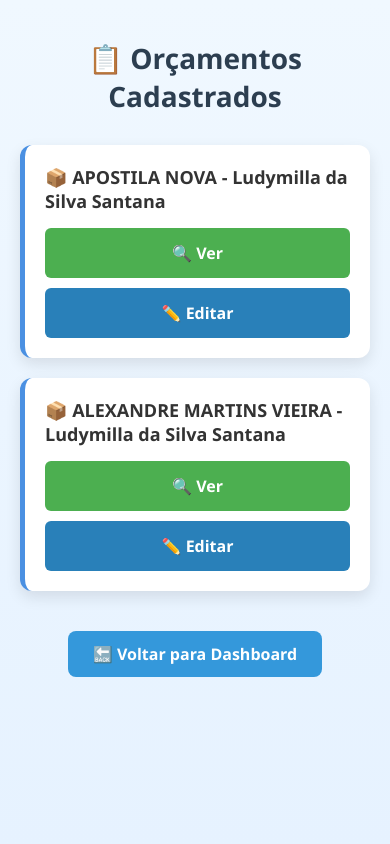
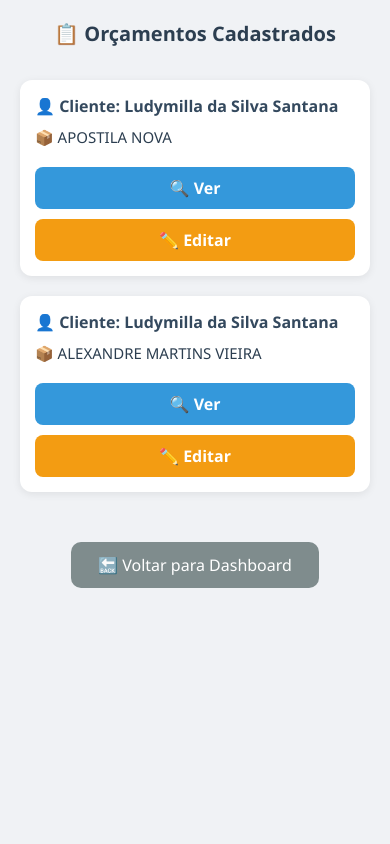
Before and after one commit to yarinsantanamartins/orcamento, a Django app: page /orcamentos/ in a window 390 px wide. Run offline with Django 5.2, Linux system fonts and the light colour scheme; data comes from the database, SQL or seed files in the repository; both versions use the stored data as it was after the commit.

Commit message:
alteracao templates

```diff
--- a/core/templates/core/lista_orcamentos.html
+++ b/core/templates/core/lista_orcamentos.html
@@ -1,147 +1,120 @@
+{% load static %}
 <!DOCTYPE html>
 <html lang="pt-br">
 <head>
-    <meta charset="UTF-8" />
-    <title>📋 Orçamentos Cadastrados</title>
-    <meta name="viewport" content="width=device-width, initial-scale=1.0" />
+    <meta charset="UTF-8">
+    <title>Orçamentos</title>
+    <meta name="viewport" content="width=device-width, initial-scale=1">
     <style>
-        * {
-            box-sizing: border-box;
-        }
-
         body {
-            font-family: 'Segoe UI', sans-serif;
-            background: linear-gradient(to bottom, #f0f8ff, #e6f2ff);
-            padding: 20px;
+            font-family: "Segoe UI", sans-serif;
             margin: 0;
-            min-height: 100vh;
+            padding: 0;
+            background-color: #f0f2f5;
         }
 
         h1 {
+            text-align: center;
             color: #2c3e50;
-            text-align: center;
-            font-size: 28px;
-            margin-bottom: 30px;
+            font-size: 24px;
+            margin-top: 20px;
         }
 
         .orcamento-lista {
             display: flex;
-            flex-wrap: wrap;
+            flex-direction: column;
             gap: 20px;
-            max-width: 1000px;
+            padding: 20px;
+            max-width: 900px;
             margin: 0 auto;
-            padding: 0;
-            list-style: none;
         }
 
         .orcamento-item {
-            background-color: #fff;
-            border-left: 5px solid #4a90e2;
+            background-color: #ffffff;
             padding: 20px;
             border-radius: 12px;
-            box-shadow: 0 6px 15px rgba(0,0,0,0.1);
+            box-shadow: 0 2px 8px rgba(0,0,0,0.08);
             display: flex;
             flex-direction: column;
-            justify-content: space-between;
-            flex: 1 1 300px;
-            max-width: 100%;
-            min-width: 280px;
-            word-break: break-word;
-            transition: transform 0.2s;
+            gap: 10px;
         }
 
-        .orcamento-item:hover {
-            transform: scale(1.03);
-            background-color: #f9fcff;
-            box-shadow: 0 10px 25px rgba(0,0,0,0.15);
+        .orcamento-cliente {
+            font-weight: bold;
+            color: #34495e;
+            font-size: 18px;
         }
 
         .orcamento-nome {
-            font-size: 18px;
-            font-weight: bold;
-            color: #333;
-            margin-bottom: 15px;
+            font-size: 16px;
+            color: #2c3e50;
         }
 
         .btn-group {
             display: flex;
             gap: 10px;
-            flex-wrap: wrap;
+            margin-top: 10px;
         }
 
-        .ver-btn, .editar-btn {
+        .btn-group a {
             flex: 1;
-            background-color: #4CAF50;
+            text-align: center;
+            padding: 10px 0;
+            text-decoration: none;
             color: white;
-            padding: 10px 0;
-            border: none;
-            border-radius: 6px;
-            text-decoration: none;
-            font-size: 14px;
-            font-weight: 600;
-            text-align: center;
-            cursor: pointer;
-            transition: background-color 0.3s;
-            white-space: nowrap;
+            border-radius: 8px;
+            font-weight: bold;
         }
 
-        .ver-btn:hover {
-            background-color: #45a049;
+        .ver-btn {
+            background-color: #3498db;
         }
 
         .editar-btn {
-            background-color: #2980b9;
-        }
-
-        .editar-btn:hover {
-            background-color: #1f6391;
+            background-color: #f39c12;
         }
 
         .empty {
             text-align: center;
-            color: #888;
-            font-size: 16px;
-            margin-top: 30px;
-            flex: 1 1 100%;
+            font-size: 18px;
+            color: #7f8c8d;
         }
 
         .voltar-dashboard {
             display: block;
-            width: fit-content;
-            margin: 40px auto 0;
-            padding: 12px 25px;
-            background-color: #3498db;
+            text-align: center;
+            margin: 30px auto;
+            padding: 12px 24px;
+            background-color: #7f8c8d;
             color: white;
-            text-align: center;
-            border-radius: 8px;
             text-decoration: none;
-            font-weight: bold;
-            transition: background-color 0.3s ease;
+            border-radius: 10px;
+            max-width: 200px;
         }
 
-        .voltar-dashboard:hover {
-            background-color: #2c80b4;
-        }
-
-        @media (max-width: 700px) {
-            .orcamento-lista {
-                flex-direction: column;
-            }
-
-            .orcamento-item {
-                flex: 1 1 100%;
-                max-width: 100%;
-            }
-
+        @media (max-width: 600px) {
             .btn-group {
                 flex-direction: column;
             }
 
-            .ver-btn, .editar-btn {
+            .btn-group a {
                 width: 100%;
+            }
+
+            .orcamento-item {
+                padding: 15px;
+            }
+
+            .orcamento-cliente {
                 font-size: 16px;
-                padding: 14px 0;
-                white-space: normal;
+            }
+
+            .orcamento-nome {
+                font-size: 15px;
+            }
+
+            h1 {
+                font-size: 20px;
             }
         }
     </style>
@@ -153,7 +126,8 @@
     <ul class="orcamento-lista">
         {% for orcamento in orcamentos %}
             <li class="orcamento-item">
-                <span class="orcamento-nome">📦 {{ orcamento.nome }} - {{ orcamento.cliente.nome }}</span>
+                <div class="orcamento-cliente">👤 Cliente: {{ orcamento.cliente.nome }}</div>
+                <div class="orcamento-nome">📦 {{ orcamento.nome }}</div>
                 <div class="btn-group">
                     <a class="ver-btn" href="{% url 'resultado_orcamento' orcamento.pk %}">🔍 Ver</a>
                     <a class="editar-btn" href="{% url 'editar_orcamento' orcamento.pk %}">✏️ Editar</a>
--- a/core/views.py
+++ b/core/views.py
@@ -225,12 +225,14 @@ def editar_orcamento(request, pk):
         formset = MateriaisUtilizadosFormSet(request.POST, instance=orcamento)
 
         if form.is_valid() and formset.is_valid():
+            print("Formulários válidos, salvando...")
             orc = form.save(commit=False)
             orc.empresa = orcamento.empresa  # mantém a empresa original aqui
             orc.save()
             formset.save()
-            return redirect('resultado_orcamento', pk=orcamento.pk)
+            return redirect('resultado_orcamento', pk=orc.pk)
     else:
+
         form = OrcamentoForm(instance=orcamento)
         formset = MateriaisUtilizadosFormSet(instance=orcamento)
 
```
Also changed, not shown: core/templates/core/editar_orcamento.html (+41 -24 lines), db.sqlite3.
